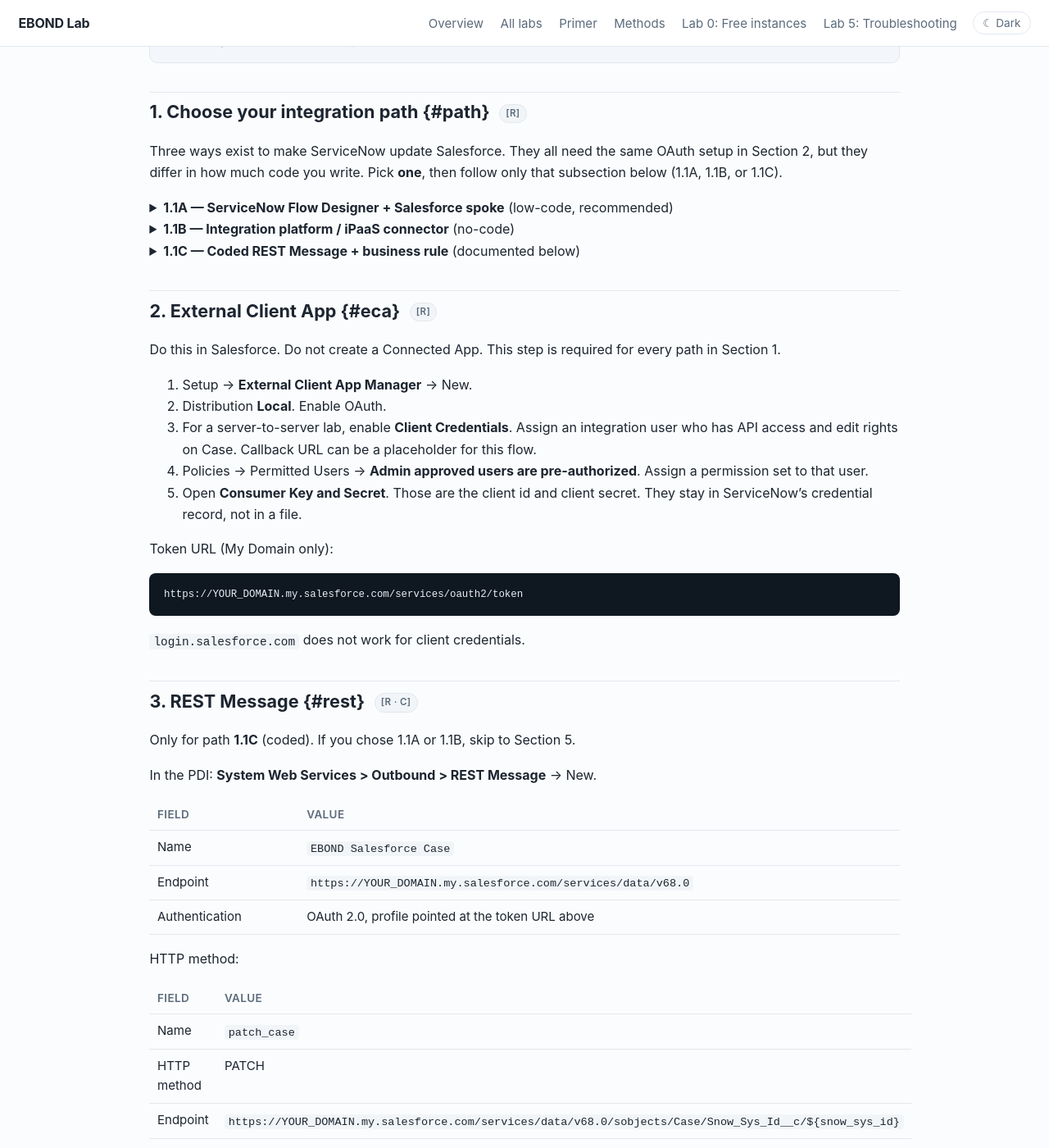
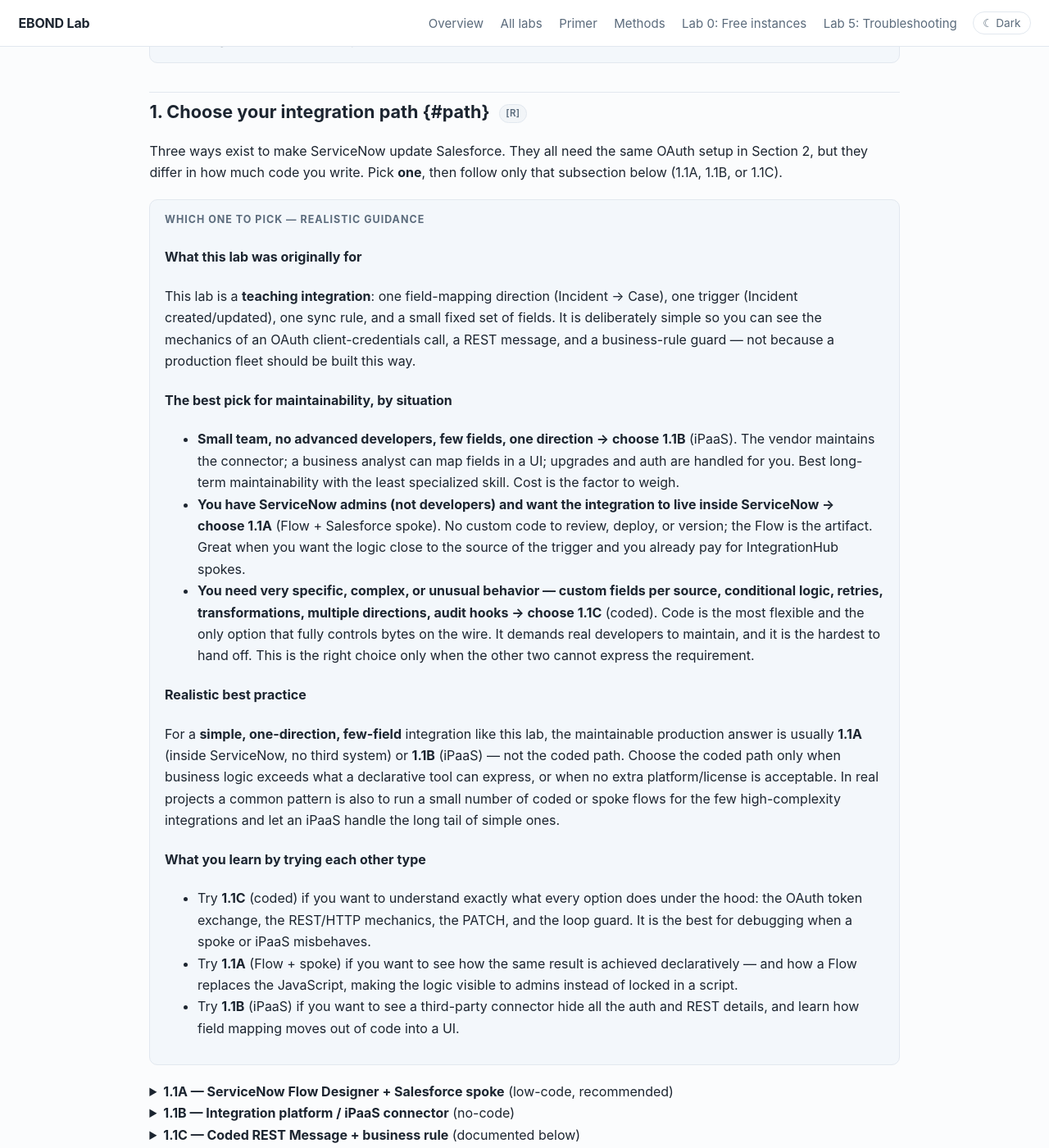
Before and after one commit to eltonaguiar/EBOND_ServiceNowSalesforce, a Jekyll site: the page built from site/labs/03-snow-to-salesforce.md, in a window 1280 px wide and 1400 px high, scrolled down 1501 px. Shown: the whole window at 82% size. Built offline with Jekyll 4.4.1, drawn with Linux system fonts in a browser that asks for light colours.

Commit message:
Lab 3: add non-collapsed guidance summary for choosing an integration path

```diff
--- a/site/labs/03-snow-to-salesforce.md
+++ b/site/labs/03-snow-to-salesforce.md
@@ -63,6 +63,30 @@ permalink: /labs/03-snow-to-salesforce/
 ## 1. Choose your integration path {#path} <span class="req">[R]</span>
 
 <p>Three ways exist to make ServiceNow update Salesforce. They all need the same OAuth setup in Section 2, but they differ in how much code you write. Pick <strong>one</strong>, then follow only that subsection below (1.1A, 1.1B, or 1.1C).</p>
+
+<div class="note">
+<span class="label">Which one to pick — realistic guidance</span>
+
+<h4>What this lab was originally for</h4>
+<p>This lab is a <strong>teaching integration</strong>: one field-mapping direction (Incident → Case), one trigger (Incident created/updated), one sync rule, and a small fixed set of fields. It is deliberately simple so you can see the mechanics of an OAuth client-credentials call, a REST message, and a business-rule guard — not because a production fleet should be built this way.</p>
+
+<h4>The best pick for maintainability, by situation</h4>
+<ul>
+<li><strong>Small team, no advanced developers, few fields, one direction → choose 1.1B</strong> (iPaaS). The vendor maintains the connector; a business analyst can map fields in a UI; upgrades and auth are handled for you. Best long-term maintainability with the least specialized skill. Cost is the factor to weigh.</li>
+<li><strong>You have ServiceNow admins (not developers) and want the integration to live inside ServiceNow → choose 1.1A</strong> (Flow + Salesforce spoke). No custom code to review, deploy, or version; the Flow is the artifact. Great when you want the logic close to the source of the trigger and you already pay for IntegrationHub spokes.</li>
+<li><strong>You need very specific, complex, or unusual behavior — custom fields per source, conditional logic, retries, transformations, multiple directions, audit hooks → choose 1.1C</strong> (coded). Code is the most flexible and the only option that fully controls bytes on the wire. It demands real developers to maintain, and it is the hardest to hand off. This is the right choice only when the other two cannot express the requirement.</li>
+</ul>
+
+<h4>Realistic best practice</h4>
+<p>For a <strong>simple, one-direction, few-field</strong> integration like this lab, the maintainable production answer is usually <strong>1.1A</strong> (inside ServiceNow, no third system) or <strong>1.1B</strong> (iPaaS) — not the coded path. Choose the coded path only when business logic exceeds what a declarative tool can express, or when no extra platform/license is acceptable. In real projects a common pattern is also to run a small number of coded or spoke flows for the few high-complexity integrations and let an iPaaS handle the long tail of simple ones.</p>
+
+<h4>What you learn by trying each other type</h4>
+<ul>
+<li>Try <strong>1.1C</strong> (coded) if you want to understand exactly what every option does under the hood: the OAuth token exchange, the REST/HTTP mechanics, the PATCH, and the loop guard. It is the best for debugging when a spoke or iPaaS misbehaves.</li>
+<li>Try <strong>1.1A</strong> (Flow + spoke) if you want to see how the same result is achieved declaratively — and how a Flow replaces the JavaScript, making the logic visible to admins instead of locked in a script.</li>
+<li>Try <strong>1.1B</strong> (iPaaS) if you want to see a third-party connector hide all the auth and REST details, and learn how field mapping moves out of code into a UI.</li>
+</ul>
+</div>
 
 <details id="optA">
 <summary><strong>1.1A — ServiceNow Flow Designer + Salesforce spoke</strong> (low-code, recommended)</summary>
```
